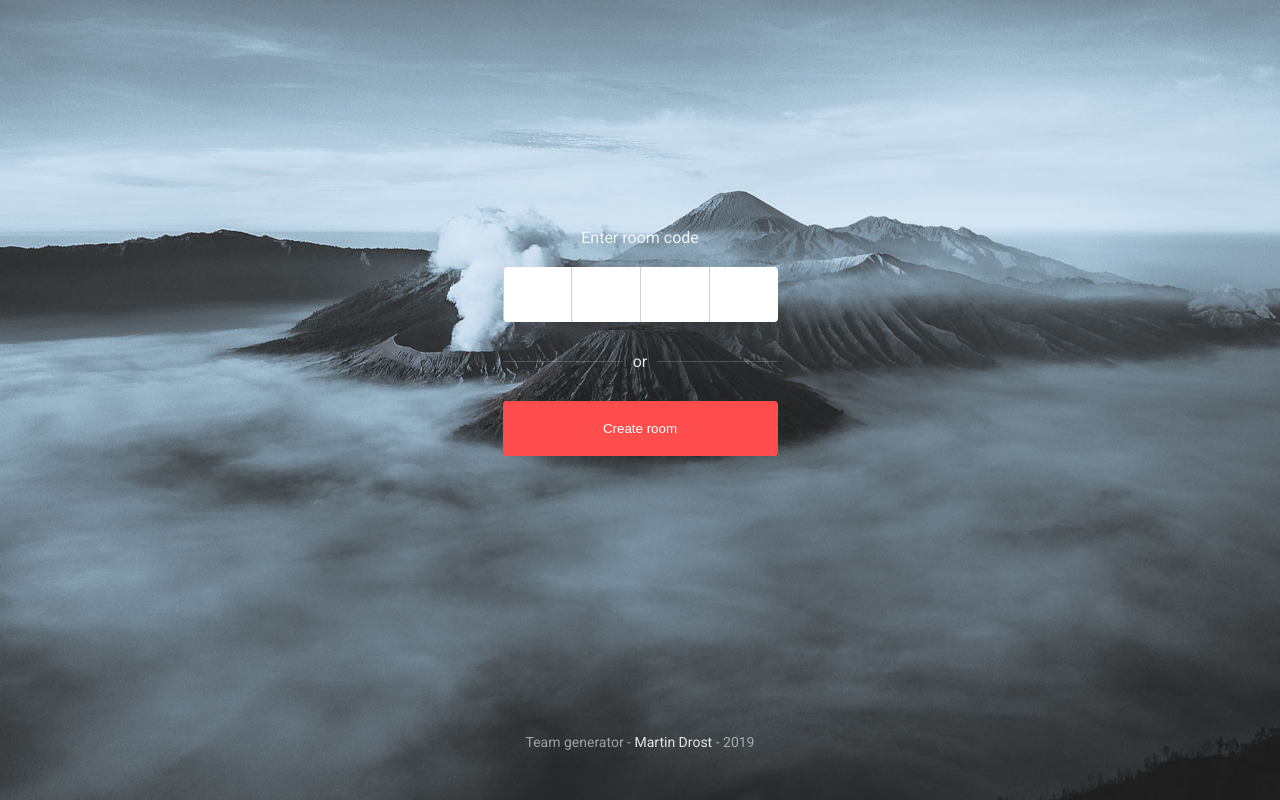
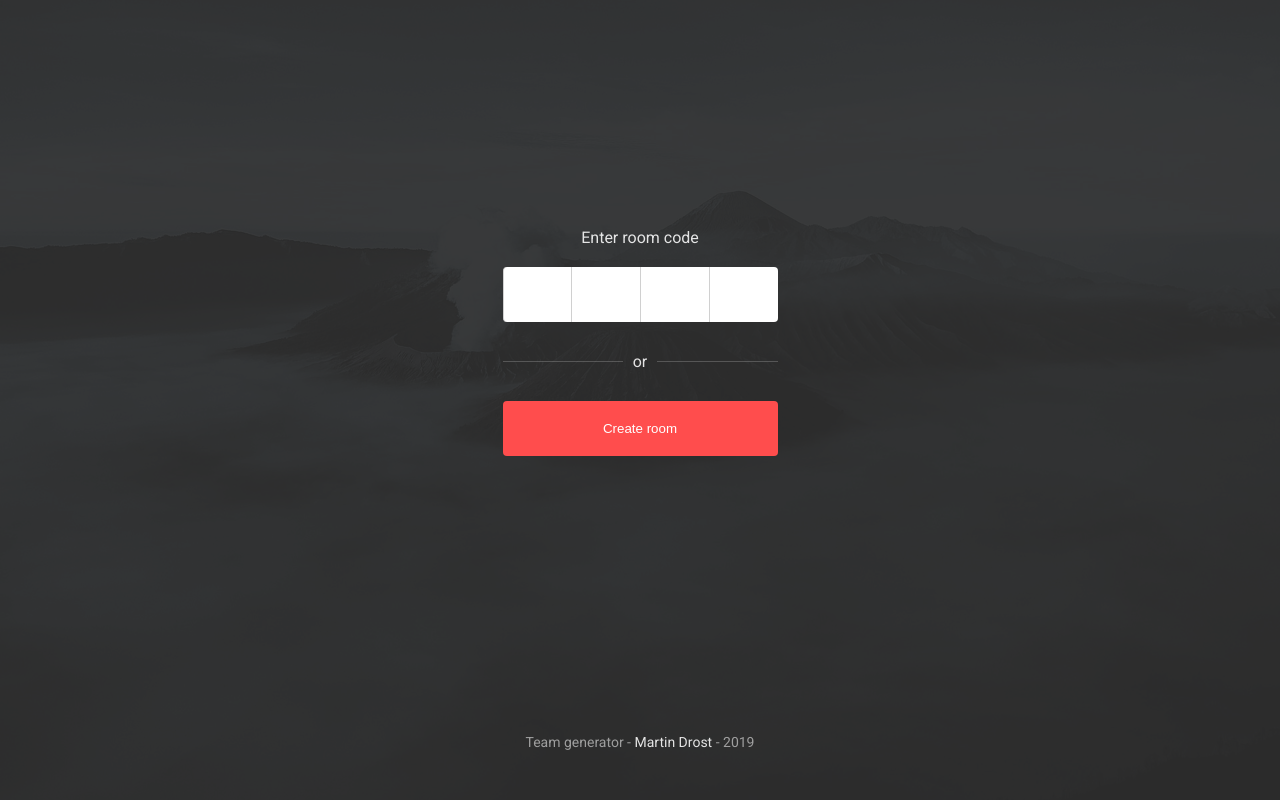
Before and after one commit to MartinDrost/team-generator, a React (Create React App) app in the folder client/: page / in a window 1280 px wide. Built offline with nearby package versions, Linux system fonts and the light colour scheme; no server answers; what react-singletons, team-generator-packages would draw is missing.

Commit message:
Final rearrangement

```diff
--- a/client/public/index.html
+++ b/client/public/index.html
@@ -1,5 +1,5 @@
 <!DOCTYPE html>
-<html lang="en" style="background-color:#2d2d2d">
+<html lang="en">
   <head>
     <meta charset="utf-8" />
     <link rel="shortcut icon" href="%PUBLIC_URL%/favicon.ico" />
@@ -24,7 +24,7 @@
     -->
     <title>Team generator</title>
   </head>
-  <body>
+  <body style="background-color:#2d2d2d">
     <noscript>You need to enable JavaScript to run this app.</noscript>
     <div id="root"></div>
     <!--
--- a/client/src/styles.css
+++ b/client/src/styles.css
@@ -12,11 +12,23 @@ body {
 
   font-size: 16px;
   color: rgba(255, 255, 255, 0.87);
-  background: url('/images/mountain-bg.jpg') no-repeat center center/cover fixed;
   position: relative;
 }
 
 body::before {
+  z-index: -1;
+  content: ' ';
+  top: 0;
+  left: 0;
+  position: fixed;
+  width: 100%;
+  height: 100%;
+  background-image: url('/images/mountain-bg.jpg');
+  background-size: cover;
+  background-attachment: fixed;
+  background-position: center;
+}
+body::after {
   z-index: -1;
   content: ' ';
   top: 0;
```
